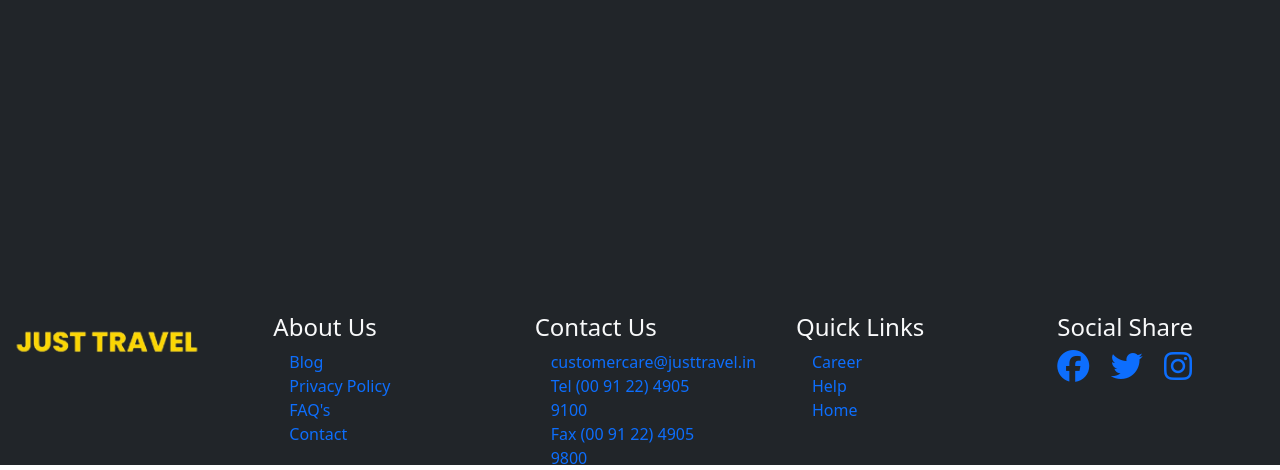
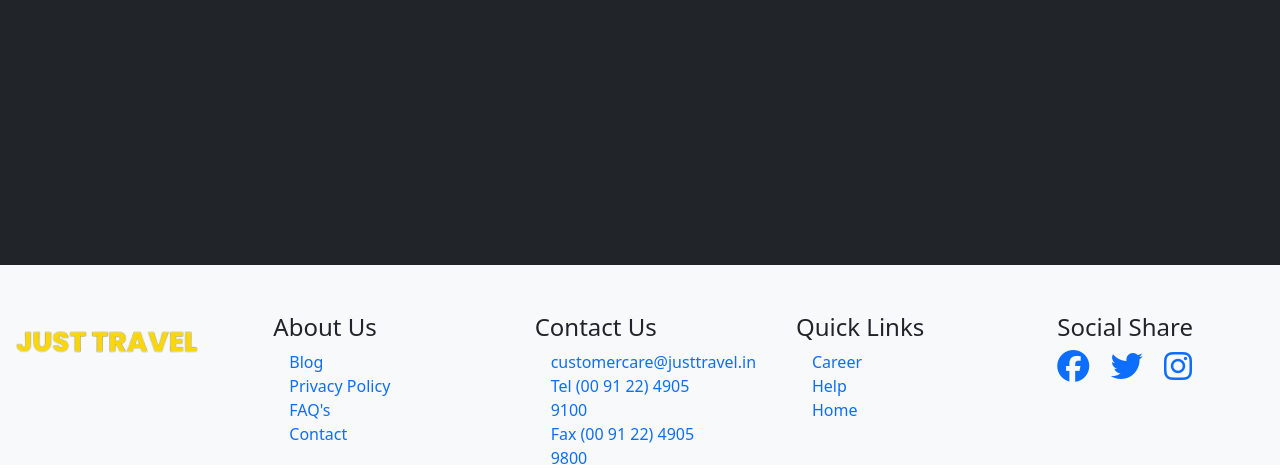
Before and after one commit to ShabinHussain/TravelWebsite, a plain HTML site: page IndiaHolidays.html in a window 1280 px wide. Shown: the part 2443-2913 px from the top of the page. Drawn offline with nearby package versions, Linux system fonts and the light colour scheme.

Commit message:
TravelWebsite

```diff
--- a/IndiaHolidays.html
+++ b/IndiaHolidays.html
@@ -216,7 +216,7 @@
 
   </div>
 
-  <footer class="container-fluid ftr bg-dark">
+  <footer class="container-fluid ftr bg-light">
 
     <div class="row pt-5">
       <div class="col-lg-2 col-md-4 col-sm-6 col-xs-12">
@@ -224,33 +224,33 @@
           <img src="./image/logo.png" alt="logo">
         </div>
       </div>
-      <div class="col-lg-2 col-md-4 col-sm-6 col-xs-12 text-light ms-5 ">
+      <div class="col-lg-2 col-md-4 col-sm-6 col-xs-12 text-dark ms-5 ">
         <div class="row">
           <h4>About Us</h4>
         </div>
-        <div class="row ms-1"><a class="flink" href="">Blog</a></div>
-        <div class="row ms-1"><a class="flink" href="">Privacy Policy</a></div>
-        <div class="row ms-1"><a class="flink" href="">FAQ's</a></div>
-        <div class="row ms-1"><a class="flink" href="">Contact</a></div>
+        <div class="row ms-1"><a class="flink1" href="">Blog</a></div>
+        <div class="row ms-1"><a class="flink1" href="">Privacy Policy</a></div>
+        <div class="row ms-1"><a class="flink1" href="">FAQ's</a></div>
+        <div class="row ms-1"><a class="flink1" href="">Contact</a></div>
       </div>
-      <div class="col-lg-2 col-md-4 col-sm-6 col-xs-12 text-light ms-5 text-light">
+      <div class="col-lg-2 col-md-4 col-sm-6 col-xs-12 text-dark ms-5 text-light">
         <div class="row"><h4>Contact Us</h4></div>
-        <div class="row ms-1"><a class="flink" href="">customercare@justtravel.in</a></div>
-        <div class="row ms-1"><a class="flink" href="">Tel (00 91 22) 4905 9100</a></div>
-        <div class="row ms-1"><a class="flink" href="">Fax (00 91 22) 4905 9800</a></div>
+        <div class="row ms-1"><a class="flink1" href="">customercare@justtravel.in</a></div>
+        <div class="row ms-1"><a class="flink1" href="">Tel (00 91 22) 4905 9100</a></div>
+        <div class="row ms-1"><a class="flink1" href="">Fax (00 91 22) 4905 9800</a></div>
       </div>
-      <div class="col-lg-2 col-md-4 col-sm-6 col-xs-12 text-light ms-5 text-light">
+      <div class="col-lg-2 col-md-4 col-sm-6 col-xs-12 text-dark ms-5 text-light">
         <div class="row"><h4>Quick Links</h4></div>
-        <div class="row ms-1"><a class="flink" href="">Career</a></div>
-        <div class="row ms-1"><a class="flink" href="">Help</a></div>
-        <div class="row ms-1"><a class="flink" href="./index.html">Home</a></div>
+        <div class="row ms-1"><a class="flink1" href="">Career</a></div>
+        <div class="row ms-1"><a class="flink1" href="">Help</a></div>
+        <div class="row ms-1"><a class="flink1" href="./index.html">Home</a></div>
       </div>
-      <div class="col-lg-2 col-md-4 col-sm-6 col-xs-12 text-light ms-5 text-light">
+      <div class="col-lg-2 col-md-4 col-sm-6 col-xs-12 text-dark ms-5 text-light">
         <div class="row "><h4>Social Share</h4></div>
         <div class="row">
-          <div class="col-3"><a class="flink" href=""><i class="fa-brands fa-facebook fa-2x"></i></a></div>
-          <div class="col-3"><a class="flink" href=""><i class="fa-brands fa-twitter fa-2x"></i></a></div>
-          <div class="col-3"><a class="flink" href=""><i class="fa-brands fa-instagram fa-2x"></i></a></div>
+          <div class="col-3"><a class="flink1" href=""><i class="fa-brands fa-facebook fa-2x"></i></a></div>
+          <div class="col-3"><a class="flink1" href=""><i class="fa-brands fa-twitter fa-2x"></i></a></div>
+          <div class="col-3"><a class="flink1" href=""><i class="fa-brands fa-instagram fa-2x"></i></a></div>
         </div>
       </div>
       <div class="col-1"></div>
--- a/style.css
+++ b/style.css
@@ -83,6 +83,17 @@ body{
   font-size: 20px;
   color: azure;
 }
+
+
+.flink1{
+  text-decoration: none;
+}
+
+.flink1:hover{
+  font-size: 20px;
+  color: black;
+}
+
 
 
 
```
Also changed, not shown: International.html (+18 -18 lines), index.html (+8 -8 lines).
